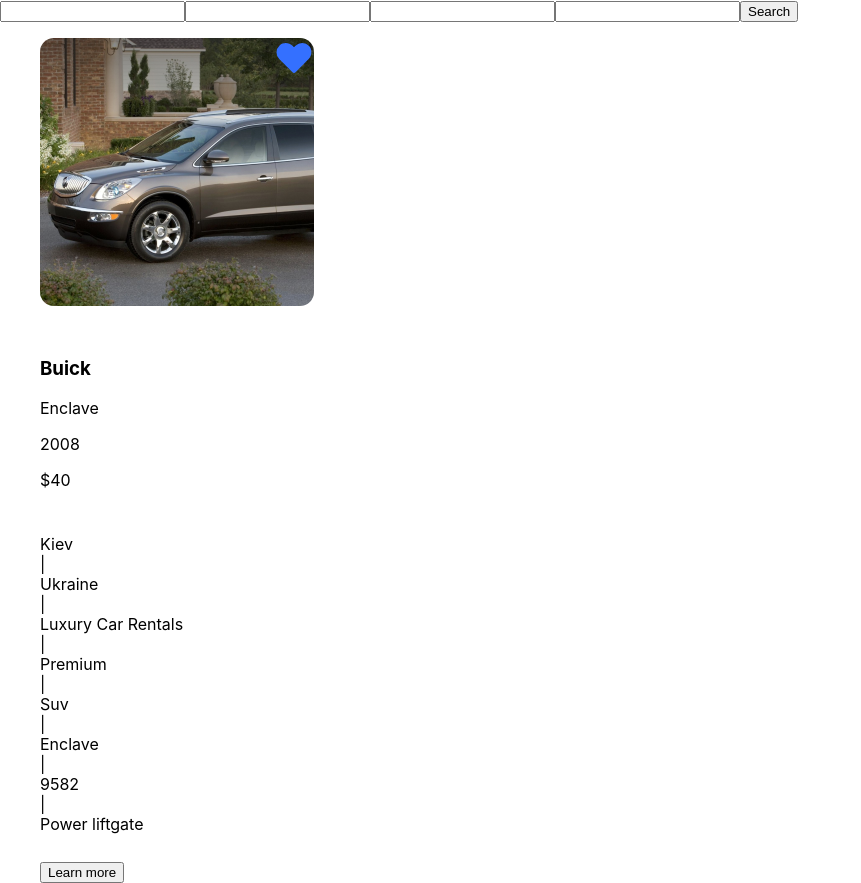
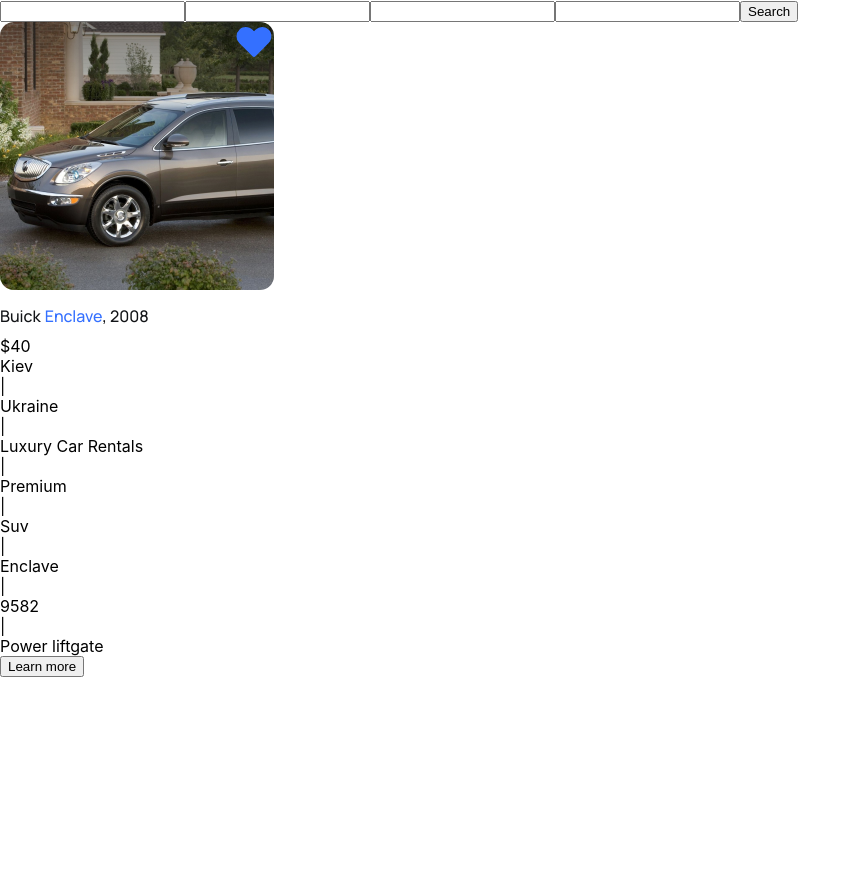
Before and after one commit to 0trava/goit-lms-career-homework, a React (Create React App) app: page /catalog in a window 1280 px wide. Shown: the whole page, without its empty margins (0-861 px from the left). After the commit the page ends 800 px from the top, so only its background shows below. Built offline with nearby package versions, Linux system fonts and the light colour scheme.

Commit message:
add font

```diff
--- a/public/index.html
+++ b/public/index.html
@@ -9,6 +9,12 @@
       name="description"
       content="Web site created using create-react-app"
     />
+    <!-- Fonts load -->
+    <link rel="preconnect" href="https://fonts.googleapis.com">
+    <link rel="preconnect" href="https://fonts.gstatic.com" crossorigin>
+    <link href="https://fonts.googleapis.com/css2?family=Manrope:wght@400;500;600&display=swap" rel="stylesheet">
+
+
     <link rel="apple-touch-icon" href="%PUBLIC_URL%/logo192.png" />
     <!--
       manifest.json provides metadata used when your web app is installed on a
@@ -24,7 +30,7 @@
       work correctly both with client-side routing and a non-root public URL.
       Learn how to configure a non-root public URL by running `npm run build`.
     -->
-    <title>React App</title>
+    <title>RentalCar</title>
 
     <!-- Start Single Page Apps for GitHub Pages -->
     <script type="text/javascript">
--- a/src/components/elements/Cardsitem/CardsItem.css
+++ b/src/components/elements/Cardsitem/CardsItem.css
@@ -6,7 +6,6 @@
     height: 426px;
     flex-direction: column;
     align-items: flex-start;
-    gap: 28px;
     flex-shrink: 0;
     position: relative;
 }
@@ -16,6 +15,26 @@
     height: 268px;
     flex-shrink: 0;
     border-radius: 14px;
+
+}
+
+.CardsItem__title {
+    display: flex;
+    justify-content: center;
+    align-items: center;
+    color: #121417;
+    font-family: 'Manrope', sans-serif;
+    font-size: 16px;
+    font-style: normal;
+    font-weight: 500;
+    line-height: 24px; /* 150% */
+    margin-top: 14px;
+    margin-bottom: 8px;
+}
+
+.CardsItem__title span {
+    margin-left: 4px;
+    color: #3470FF;
 
 }
 
--- a/src/components/elements/Cardsitem/CardsItem.jsx
+++ b/src/components/elements/Cardsitem/CardsItem.jsx
@@ -23,11 +23,9 @@
         </div>
         {/* Header */}
         <div>
-            <div>
-                <h3>Buick</h3>
-                <p>Enclave</p>
-                <p>2008</p>
-            </div>
+            <h3 className='CardsItem__title'>
+                Buick <span>Enclave</span>, 2008
+            </h3>
                 <p>$40</p>
         </div>
 
--- a/src/index.css
+++ b/src/index.css
@@ -10,6 +10,45 @@
 }
 
 code {
-  font-family: source-code-pro, Menlo, Monaco, Consolas, 'Courier New',
-    monospace;
+  font-family: 'Manrope', sans-serif;
 }
+
+html {
+  scroll-behavior: smooth;
+  box-sizing: border-box;
+}
+
+*,
+*::before,
+*::after {
+  box-sizing: inherit;
+}
+p,
+h1,
+h2,
+h3,
+h4,
+h5,
+h6 {
+  margin: 0;
+}
+
+img {
+  display: block;
+}
+
+li,
+a {
+  text-decoration: none;
+  list-style: none;
+  margin: 0;
+  padding: 0;
+}
+
+ul,
+ol {
+  margin-top: 0;
+  margin-bottom: 0;
+  padding-left: 0;
+  list-style: none;
+}
```
